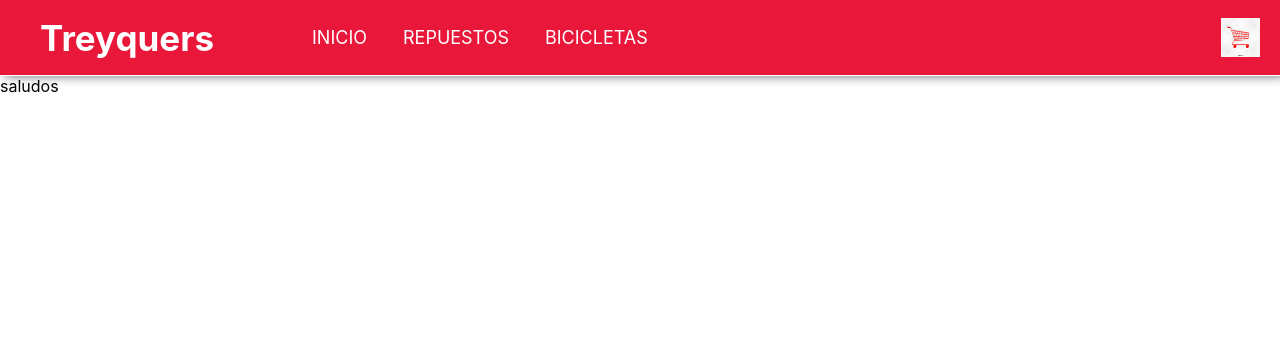
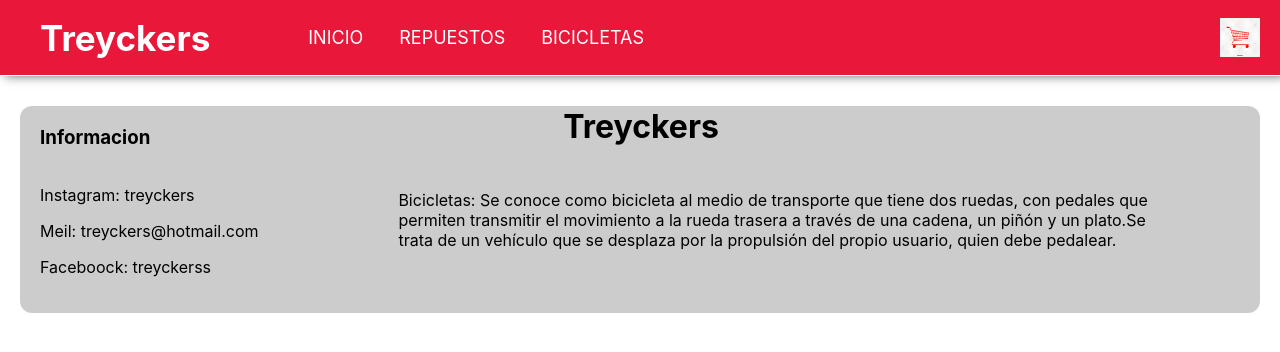
Before and after one commit to ignacio0070/sinice, a React (Create React App) app: page / in a window 1280 px wide. Shown: the top 352 px of the page. Built offline with nearby package versions, Linux system fonts and the light colour scheme; no server answers; the database is empty.

Commit message:
coloque redes y ordene los prductos

```diff
--- a/src/App.js
+++ b/src/App.js
@@ -23,8 +23,8 @@ function App() {
     <BrowserRouter>
         < Menu/>
           <Routes>
-            <Route exact path="/" element= {<ItemListContainer greeting="saludos"/>} />
-            <Route exact path="/categoria/:idCategoria" element= {<ItemListContainer greeting="saludos"/>} />
+            <Route exact path="/" element= {<ItemListContainer greeting="Treyckers"/>} />
+            <Route exact path="/categoria/:idCategoria" element= {<ItemListContainer greeting="Treyckers"/>} />
             <Route exact path="/detalle/:idDetalle" element= {<ItemDetailConteiner/>} />
             <Route exact path="/cart" element= {<Cart/>} />
           </Routes>
--- a/src/component/ItemListConteiner/ItemListContainer.js
+++ b/src/component/ItemListConteiner/ItemListContainer.js
@@ -13,7 +13,6 @@ function ItemListContainer({greeting}) {
 
     useEffect(() => {
         if (idCategoria) {
-
         const db =getFirestore()
         const queryCollection= query( collection ( db, 'items'),where("categoria","==",idCategoria)  )
         getDocs(queryCollection)
@@ -33,14 +32,32 @@ function ItemListContainer({greeting}) {
     }, [idCategoria])
  console.log(productos)
     return (
+        <div >
         <div className='fondoPro'>
-            {greeting}
+            <div className='titulo'>
+            <h1>{greeting}</h1>
+            </div>
             { loading ?
                 <h2>Cargando...</h2>
                      :
                       <ItemList productos={productos} />
+
           }
 
+
+        </div>
+
+        <div className='redes'>
+            <div>
+            <h3 className='tituloR'>Informacion</h3>
+            <p>Instagram: treyckers</p>
+            <p>Meil: treyckers@hotmail.com</p>
+            <p>Faceboock: treyckerss</p>
+            </div>
+            <div className='pepe'> Bicicletas: Se conoce como bicicleta al medio de transporte que tiene dos ruedas,
+             con pedales que permiten transmitir el movimiento a la rueda trasera a través de una cadena,
+              un piñón y un plato.Se trata de un vehículo que se desplaza por la propulsión del propio usuario, quien debe pedalear.</div>
+        </div>
         </div>
     )
 }
--- a/src/component/ItemListConteiner/ItemListConteiner.css
+++ b/src/component/ItemListConteiner/ItemListConteiner.css
@@ -0,0 +1,36 @@
+
+.fondoPro{
+    display: flex;
+    flex-direction: row;
+    flex-wrap: wrap;
+    margin-top: 10px;
+    margin-left: 5%;
+
+}
+.titulo{
+    display: block;
+   margin-left: 39%;
+    position: absolute;
+}
+.redes{
+    display: flex;
+    flex-direction: column;
+    background-color: rgba(0, 0, 0, 0.199);
+    padding: 20px;
+    border-radius: 12px;
+    margin: 20px;
+
+}
+.pepe{
+
+    position: absolute;
+    margin-left: 28%;
+    margin-top: 5%;
+    width: 60%;
+
+}
+.tituloR{
+    margin-bottom: 3%;
+
+    margin-top: 0%;
+}
--- a/src/component/ItemListConteiner/item/Item.css
+++ b/src/component/ItemListConteiner/item/Item.css
@@ -1,9 +1,6 @@
 .encuadrar{
-
     display: flex;
-    justify-content: center;
-    align-items: center;
-
+    width:30%;
 }
 
 .fondo{
@@ -11,16 +8,18 @@
     align-items: center;
     justify-content: center;
     flex-direction: column;
-    width: 27%;
     border: solid 1px #000;
-    margin: 10px;
-    padding: 10px;
+    padding: 5%;
+   margin-top: 80px;
+    margin-left: 10%;
 }
 
 .bici{
+width: 70%;
+margin-top: 5px;
 
-width: 80%;
 }
+
 .titProducto{
 
     border: solid 1px rgb(31, 19, 19);
--- a/src/component/Menu.js
+++ b/src/component/Menu.js
@@ -6,7 +6,7 @@ function Menu() {
     return (
 
       <nav className='menu'>
-                 <label className='logo' >Treyquers</label>
+            <label className='logo' >Treyckers</label>
                 <ul className='menu_items'>
                   <li><Link to="/">Inicio</Link></li>
                   <li> <Link to="/categoria/repuestos">Repuestos</Link></li>
@@ -16,6 +16,7 @@ function Menu() {
             <Link to="/cart">
               <CartWidget/>
             </Link>
+
       </nav>
 
 
```
Lines whose indentation alone changed are shown as unchanged.
